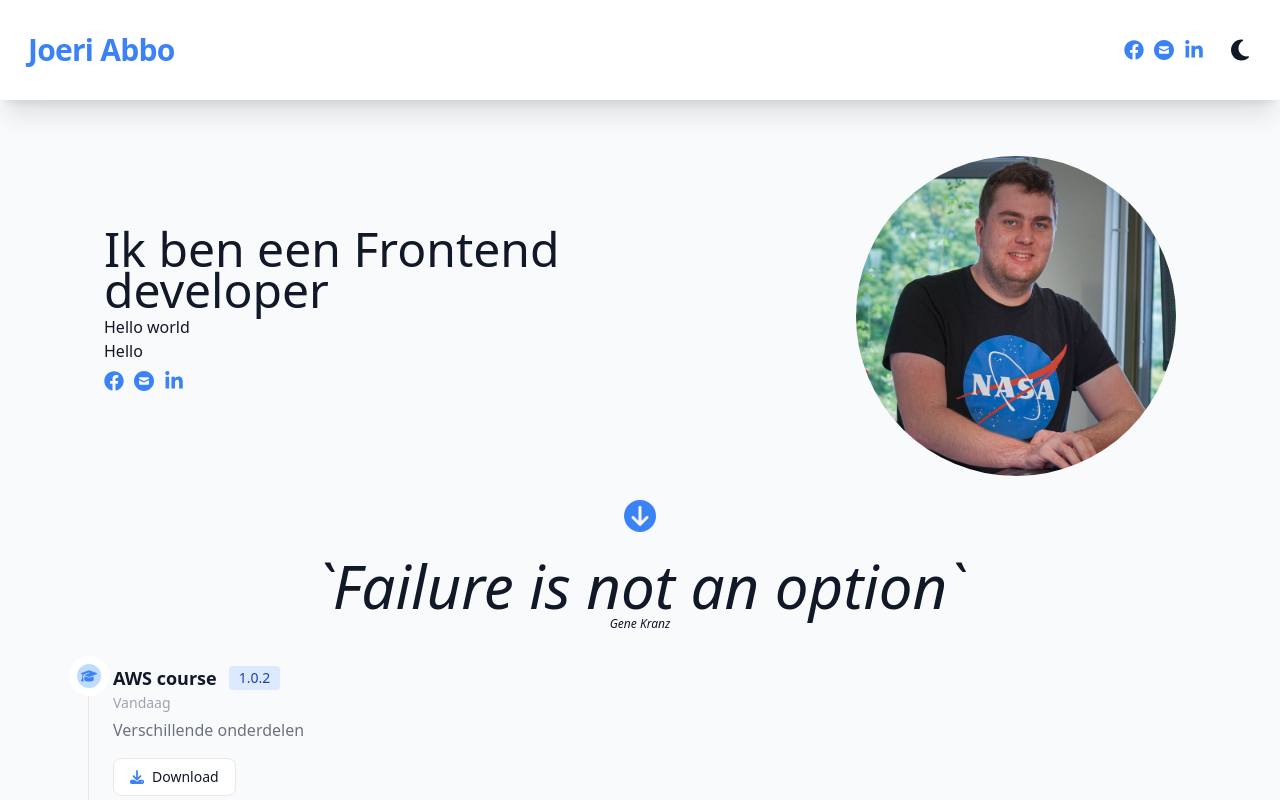
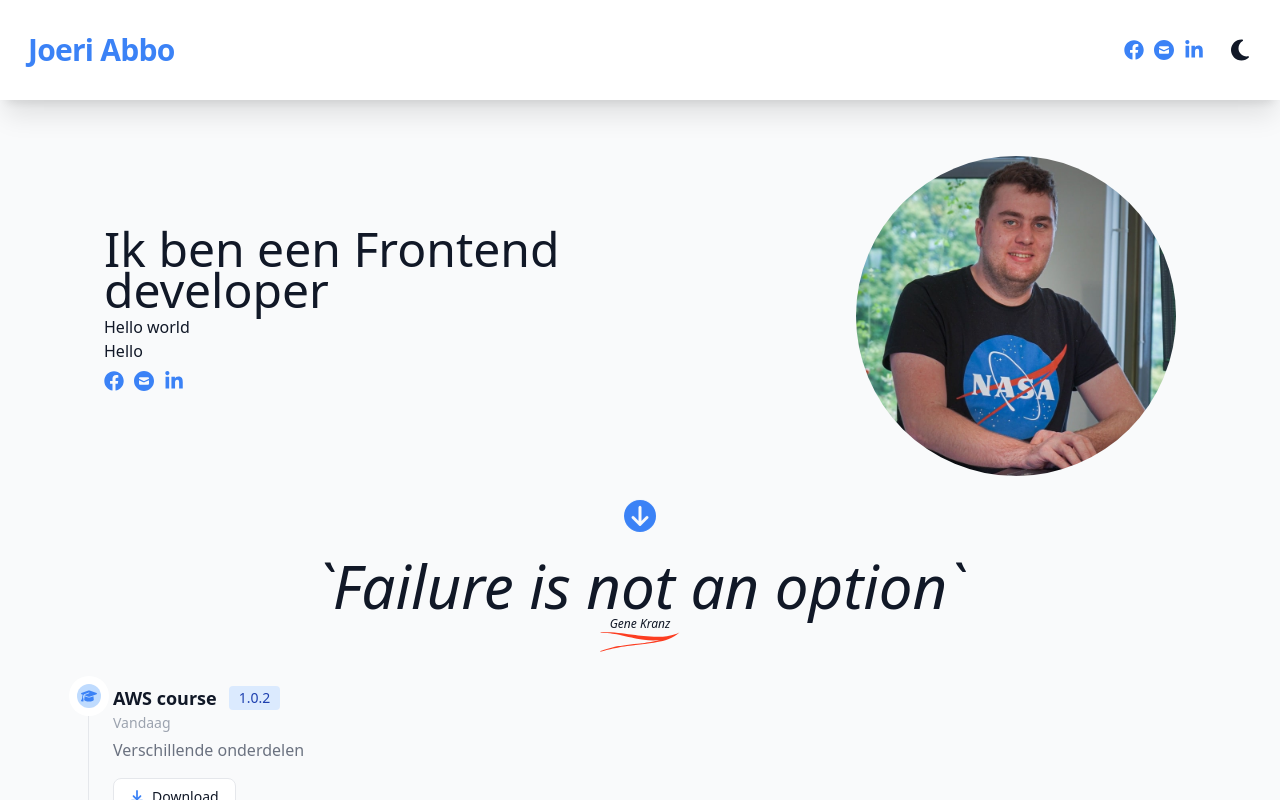
Before and after one commit to Joeri-Abbo/next-joeri-abbo, a Next.js app: page / in a window 1280 px wide. Shown: the top 800 px of the page. Built offline with nearby package versions, Linux system fonts and the light colour scheme.

Commit message:
Add underline

```diff
--- a/components/Quote.tsx
+++ b/components/Quote.tsx
@@ -1,14 +1,19 @@
+import Underline from "../public/underline.svg";
+
 type Props = {
     children: JSX.Element[] | JSX.Element | string
     name?: string | null
 };
 const ContentWithImage = (props: Props) => {
+    let iconClass = "w-20 7hover:scale-125 transform-gpu fill-blue-500 m-auto"
+
     return (
         <div className="text-6xl italic text-center my-8">
             `{props.children}`
             {props.name !== null &&
                 <span className="text-xs block">
                     {props.name}
+                    <Underline className={iconClass}/>
                 </span>
             }
         </div>
```
Also changed, not shown: public/underline.svg (added).
